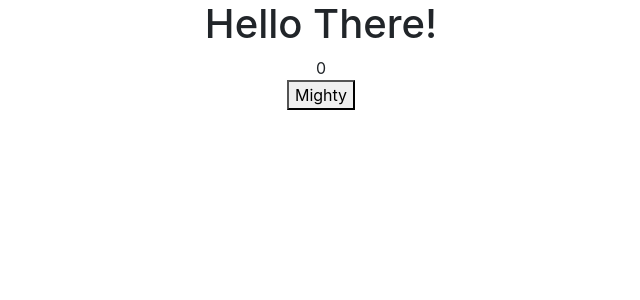
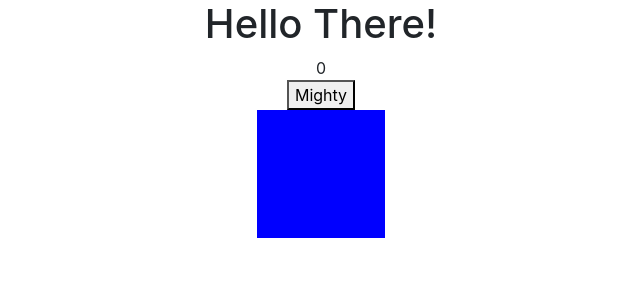
Before and after one commit to hakantunc/mighty, a React (Create React App) app: page / in a window 1280 px wide. Shown: the top 300 px of the page, without its empty margins (319-959 px from the left). Built offline with nearby package versions, Linux system fonts and the light colour scheme.

Commit message:
Define a tile component

```diff
--- a/src/App.tsx
+++ b/src/App.tsx
@@ -2,6 +2,7 @@ import React from 'react';
 import './App.css';
 
 import Counter from './components/Counter';
+import Tile from './components/Tile';
 
 const App = () => {
   return (
@@ -12,6 +13,9 @@ const App = () => {
       <div className='row justify-content-around'>
         <Counter />
       </div>
+      <div className='row justify-content-around'>
+        <Tile />
+      </div>
     </div>
   );
 };
--- /dev/null
+++ b/src/components/Tile.css
@@ -0,0 +1,5 @@
+.tile {
+  width: 128px;
+  height: 128px;
+  background: blue;
+}
--- /dev/null
+++ b/src/components/Tile.tsx
@@ -0,0 +1,11 @@
+import React from "react";
+
+import './Tile.css';
+
+const Tile = () => {
+  return (
+    <div className="tile" />
+  );
+};
+
+export default Tile;
```
